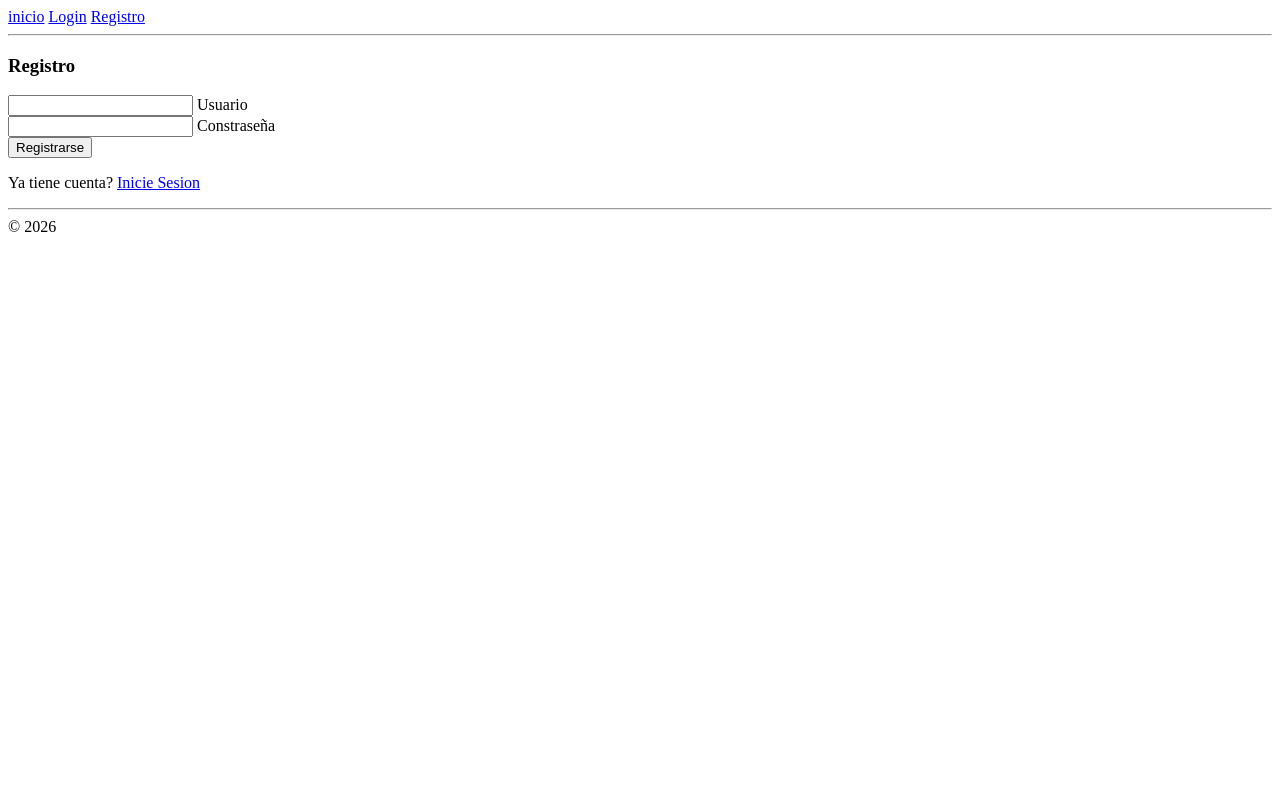
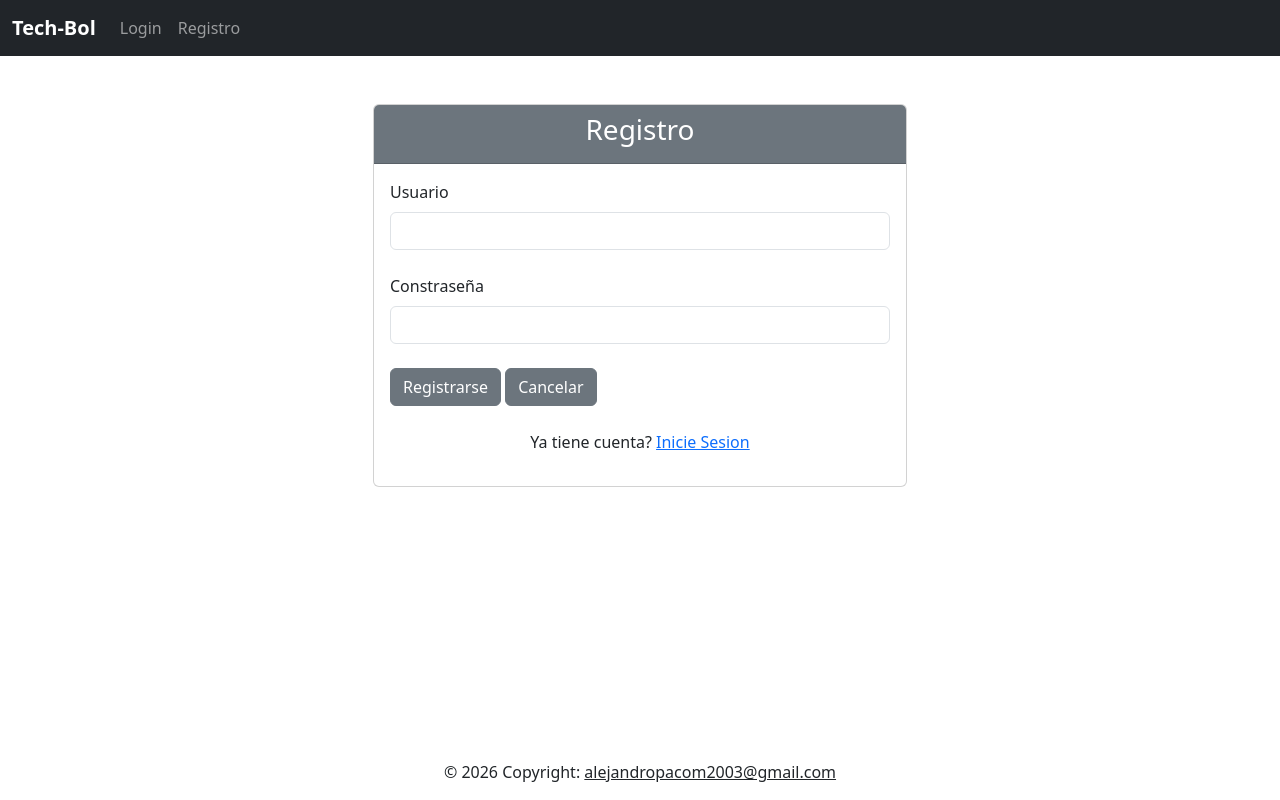
Before and after one commit to AlejandroPaco71/sist_techbol, a Flask app: page /auth/register in a window 1280 px wide. Run offline with Flask 3, Linux system fonts and the light colour scheme.

Commit message:
Se impremento todos los modulos funcionales

```diff
--- a/app/auth/templates/register.html
+++ b/app/auth/templates/register.html
@@ -12,16 +12,19 @@
                 <div class="card-body">
                     <form method="post">
                         <div class="form-outline mb-4">
+                            <label class="form-label" for="username">Usuario</label>
                             <input type="email" id="username" name="username" class="form-control" required>
-                            <label class="form-label" for="username">Usuario</label>
+
                         </div>
 
                         <div class="form-outline mb-4">
+                            <label class="form-label" for="password">Constraseña</label>
                             <input type="password" id="password" name="password" class="form-control" required>
-                            <label class="form-label" for="password">Constraseña</label>
+
                         </div>
 
                         <button type="submit" class="btn btn-secondary btn-block mb-4">Registrarse</button>
+                        <a class="btn btn-secondary btn-block mb-4" href="{{ url_for('bp_core.index') }}">Cancelar</a>
                     </form>
                     <div class="text-center">
                         <p>Ya tiene cuenta? <a href="{{ url_for('auth.login') }}">Inicie Sesion</a></p>
--- a/app/core/templates/dashboard.html
+++ b/app/core/templates/dashboard.html
@@ -4,6 +4,7 @@
 {% block content %}
 <h1>
     Panel Principal
+    dashboard
 </h1>
 
 <p>
--- a/app/templates/base.html
+++ b/app/templates/base.html
@@ -1,22 +1,32 @@
-<!DOCTYPE html>
+<!doctype html>
 <html lang="es">
 
 <head>
-    <meta charset="UTF-8">
-    <meta name="viewport" content="width=device-width, initial-scale=1.0">
-    <title>{% block title %} AppLogin {% endblock %}</title>
+    <meta charset="utf-8">
+    <meta name="viewport" content="width=device-width, initial-scale=1">
+    <title>{% block title %}Tech-Bol{% endblock %}</title>
+    <link href="https://cdn.jsdelivr.net/npm/bootstrap@5.3.8/dist/css/bootstrap.min.css" rel="stylesheet"
+        integrity="sha384-sRIl4kxILFvY47J16cr9ZwB07vP4J8+LH7qKQnuqkuIAvNWLzeN8tE5YBujZqJLB" crossorigin="anonymous">
 </head>
 
 <body>
     {% include "components/navbar.html" %}
-    {% include "components/messages.html" %}
+    {% include 'components/messages.html' %}
+    <main>
+        <div class="container">
+            {% block content %}
+            {% endblock %}
+        </div>
 
-    <main>
-        {% block content %}
-        {% endblock %}
     </main>
+
     {% include "components/footer.html" %}
 
+
+
+    <script src="https://cdn.jsdelivr.net/npm/bootstrap@5.3.8/dist/js/bootstrap.bundle.min.js"
+        integrity="sha384-FKyoEForCGlyvwx9Hj09JcYn3nv7wiPVlz7YYwJrWVcXK/BmnVDxM+D2scQbITxI"
+        crossorigin="anonymous"></script>
 </body>
 
 </html>
--- a/app/templates/components/footer.html
+++ b/app/templates/components/footer.html
@@ -1,4 +1,6 @@
-<hr>
-<footer>
-    &copy; 2026
+<footer class="bg-body-tertiary text-center text-lg-start">
+    <div class="fixed-bottom text-center p-3">
+        &copy; 2026 Copyright:
+        <a class="text-body" href="#">alejandropacom2003@gmail.com</a>
+    </div>
 </footer>
--- a/app/templates/components/messages.html
+++ b/app/templates/components/messages.html
@@ -1,10 +1,10 @@
-{% with messages = get_flashed_messages(with_categories=true) %}
+
+<div>
+    {% with messages = get_flashed_messages(with_categories=True) %}
     {% if messages %}
-        {% for category, message in messages %}
-            <div class="alert alert-{{ category }}">
-                {{ message }}
-
-            </div>
-        {% endfor %}
+    {% for cat, msg in messages %}
+    <div class="alert alert-{{ cat }}">{{ msg }}</div>
+    {% endfor %}
     {% endif %}
-{% endwith %}
+    {% endwith %}
+</div>
--- a/app/templates/components/navbar.html
+++ b/app/templates/components/navbar.html
@@ -1,12 +1,45 @@
-<nav>
-    <a href="{{ url_for('bp_core.index') }}">inicio</a>
-    {% if current_user.is_authenticated %}
-        <a href="{{ url_for('bp_core.dashboard')}}">Dashboard</a>
-        <a href="{{ url_for('auth.logout') }}">Salir</a>
+<nav class="navbar navbar-expand-lg navbar-dark bg-dark">
+    <div class="container-fluid">
 
-    {% else %}
-        <a href="{{ url_for('auth.login')}}">Login</a>
-        <a href="{{ url_for('auth.register')}}">Registro</a>
-    {% endif %}
+        {% if current_user.is_authenticated %}
+        <a class="navbar-brand fw-bold" href="{{ url_for('bp_core.dashboard') }}">
+            Tech-Bol
+        </a>
+        {% else %}
+        <a class="navbar-brand fw-bold" href="{{ url_for('bp_core.index') }}">
+            Tech-Bol
+        </a>
+        {% endif %}
+
+
+        <div class="collapse navbar-collapse" id="navbarNav">
+            <ul class="navbar-nav">
+                {% if current_user.is_authenticated %}
+                <li class="nav-item">
+                    <a class="nav-link" aria-current="page" href="{{ url_for('bp_clientes.index')}}">Clientes</a>
+                </li>
+
+                <li class="nav-item">
+                    <a class="nav-link" aria-current="page" href="{{ url_for('bp_productos.index')}}">Productos</a>
+                </li>
+
+                <li class="nav-item">
+                    <a class="nav-link" aria-current="page" href="{{ url_for('bp_pedidos.index')}}">Pedidos</a>
+                </li>
+
+                <li class="nav-item">
+                    <a class="nav-link" href="{{ url_for('auth.logout') }}">Salir</a>
+
+                </li>
+                {% else %}
+                <li class="nav-item">
+                    <a class="nav-link" aria-current="page" href="{{ url_for('auth.login')}}">Login</a>
+                </li>
+                <li class="nav-item">
+                    <a class="nav-link" aria-current="page" href="{{ url_for('auth.register')}}">Registro</a>
+                </li>
+                {% endif %}
+            </ul>
+        </div>
+    </div>
 </nav>
-<hr>
```
Also changed, not shown: app/auth/templates/login.html (+5 -2 lines), app/templates/base_dos.html (added, +22 -0 lines), app/templates/base_uno.html (deleted, +0 -56 lines), instance/database.db.
